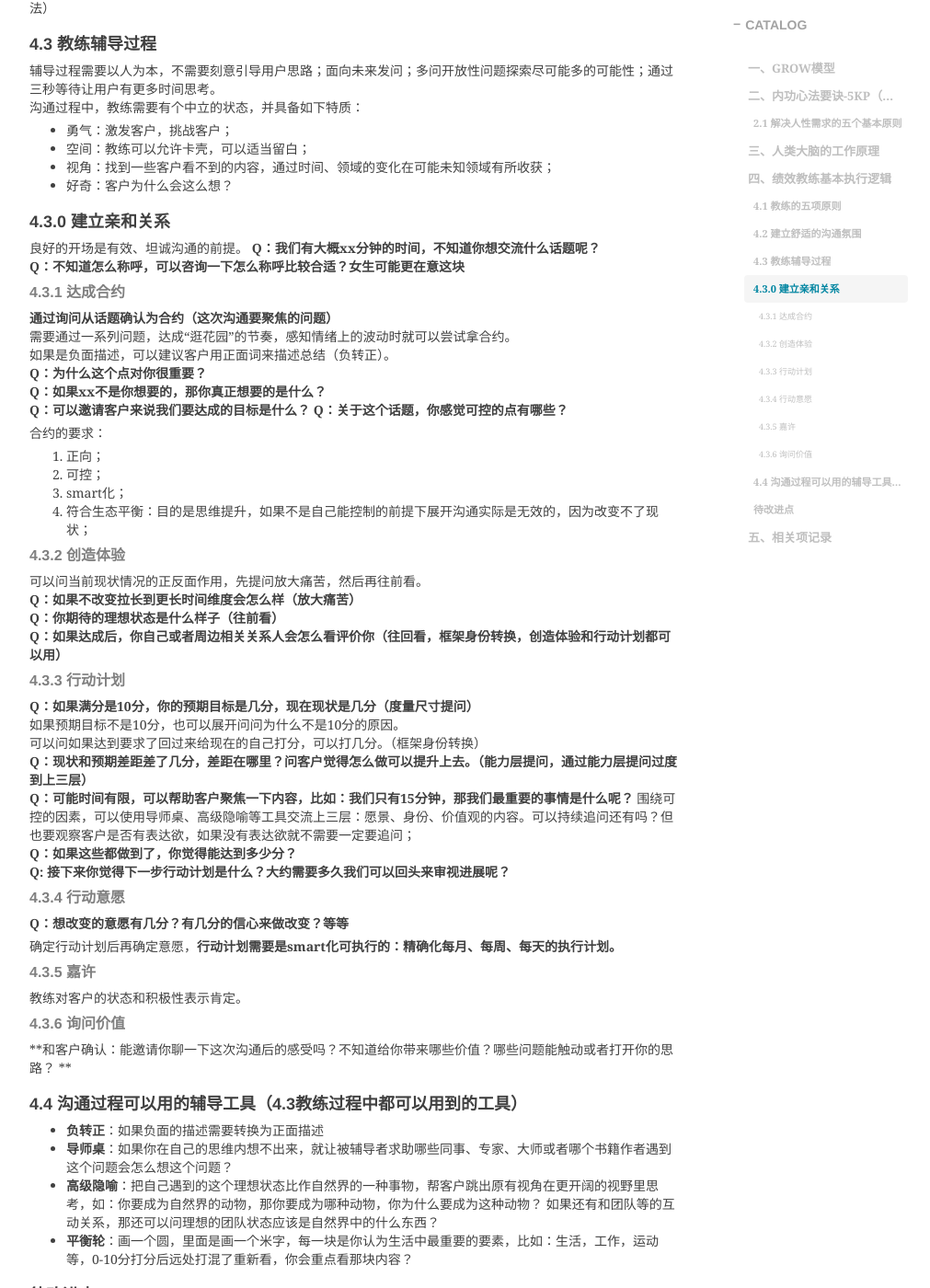
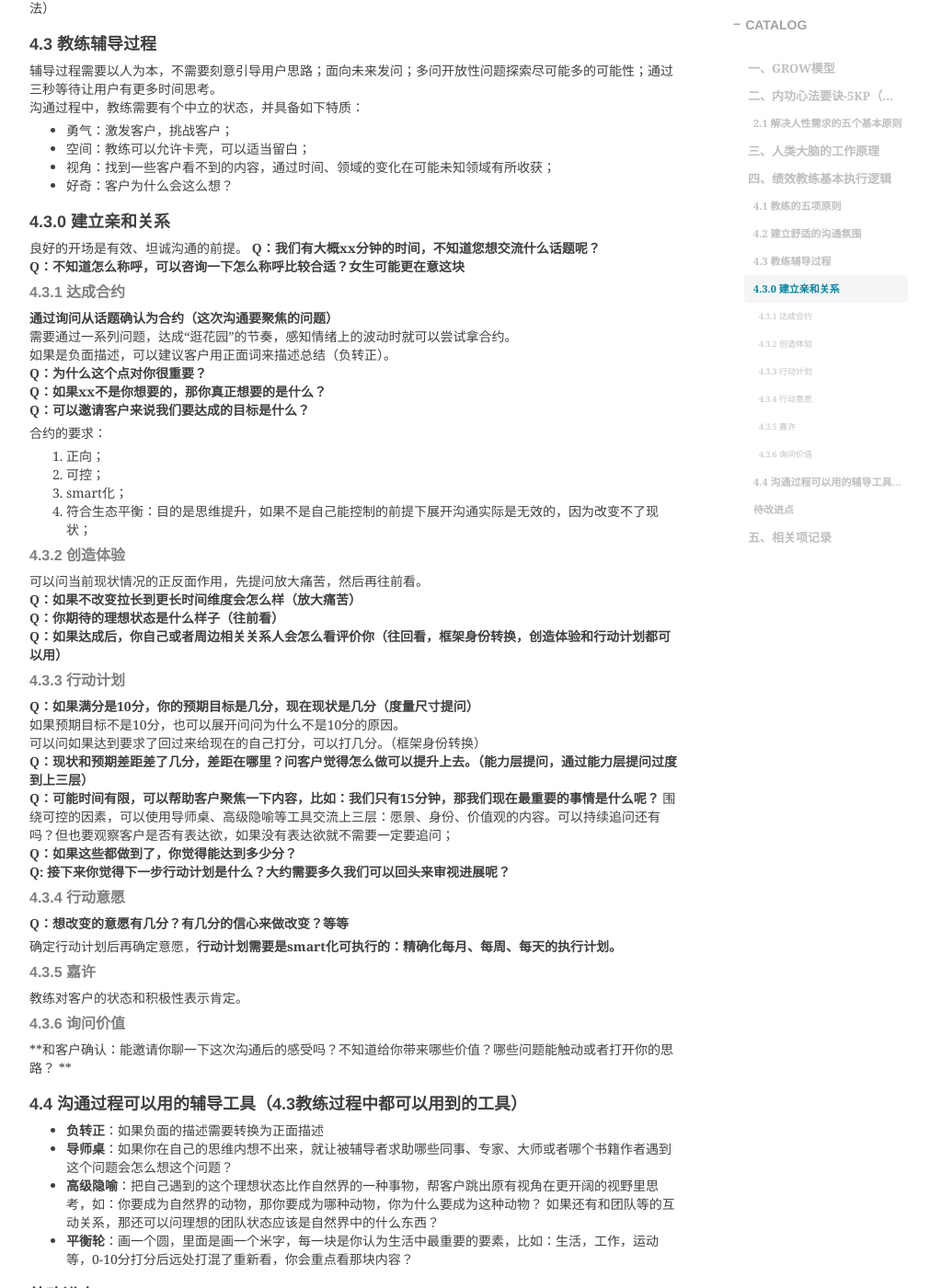
Before and after one commit to shihai1991/shihai1991.github.io, a Jekyll site: the page built from _posts/2022-08-21-教练式辅导.md, in a window 1280 px wide and 1400 px high, scrolled down 1714 px. Shown: the whole window at 92% size, without its empty margins (233-1244 px from the left). Built offline with Jekyll 4.4.1, drawn with Linux system fonts in a browser that asks for light colours; nearby versions of some CDN libraries; comment, search, counter and statistics services are not loaded.

Commit message:
Update 2022-08-21-教练式辅导.md

```diff
--- a/_posts/2022-08-21-教练式辅导.md
+++ b/_posts/2022-08-21-教练式辅导.md
@@ -64,7 +64,7 @@
 
 ### 4.3.0 建立亲和关系
 良好的开场是有效、坦诚沟通的前提。
-**Q：我们有大概xx分钟的时间，不知道你想交流什么话题呢？**
+**Q：我们有大概xx分钟的时间，不知道您想交流什么话题呢？**
 **Q：不知道怎么称呼，可以咨询一下怎么称呼比较合适？女生可能更在意这块**
 
 #### 4.3.1 达成合约
@@ -74,7 +74,6 @@
 **Q：为什么这个点对你很重要？**
 **Q：如果xx不是你想要的，那你真正想要的是什么？**
 **Q：可以邀请客户来说我们要达成的目标是什么？**
-**Q：关于这个话题，你感觉可控的点有哪些？**
 
 合约的要求：
 1. 正向；
@@ -93,7 +92,7 @@
 如果预期目标不是10分，也可以展开问问为什么不是10分的原因。
 可以问如果达到要求了回过来给现在的自己打分，可以打几分。（框架身份转换）
 **Q：现状和预期差距差了几分，差距在哪里？问客户觉得怎么做可以提升上去。（能力层提问，通过能力层提问过度到上三层）**
-**Q：可能时间有限，可以帮助客户聚焦一下内容，比如：我们只有15分钟，那我们最重要的事情是什么呢？**
+**Q：可能时间有限，可以帮助客户聚焦一下内容，比如：我们只有15分钟，那我们现在最重要的事情是什么呢？**
 围绕可控的因素，可以使用导师桌、高级隐喻等工具交流上三层：愿景、身份、价值观的内容。可以持续追问还有吗？但也要观察客户是否有表达欲，如果没有表达欲就不需要一定要追问；
 **Q：如果这些都做到了，你觉得能达到多少分？**
 **Q: 接下来你觉得下一步行动计划是什么？大约需要多久我们可以回头来审视进展呢？**
```
